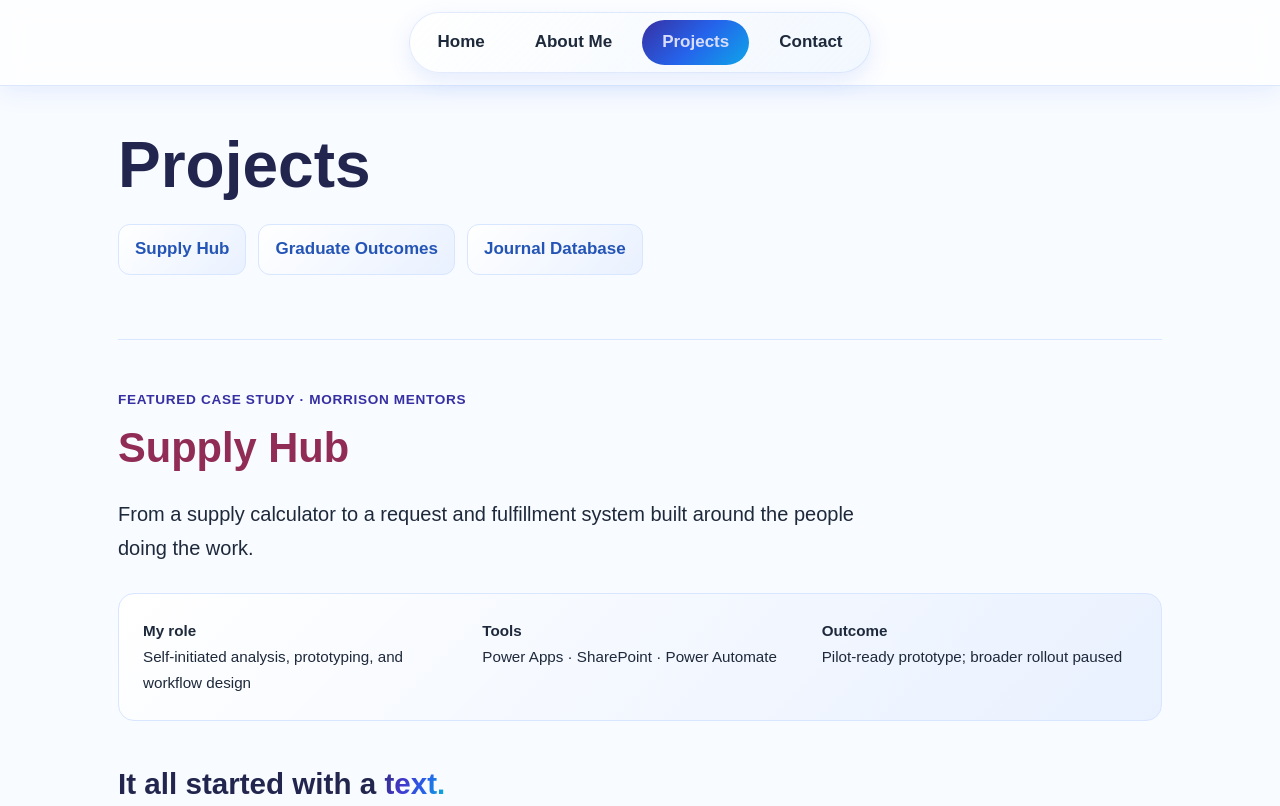
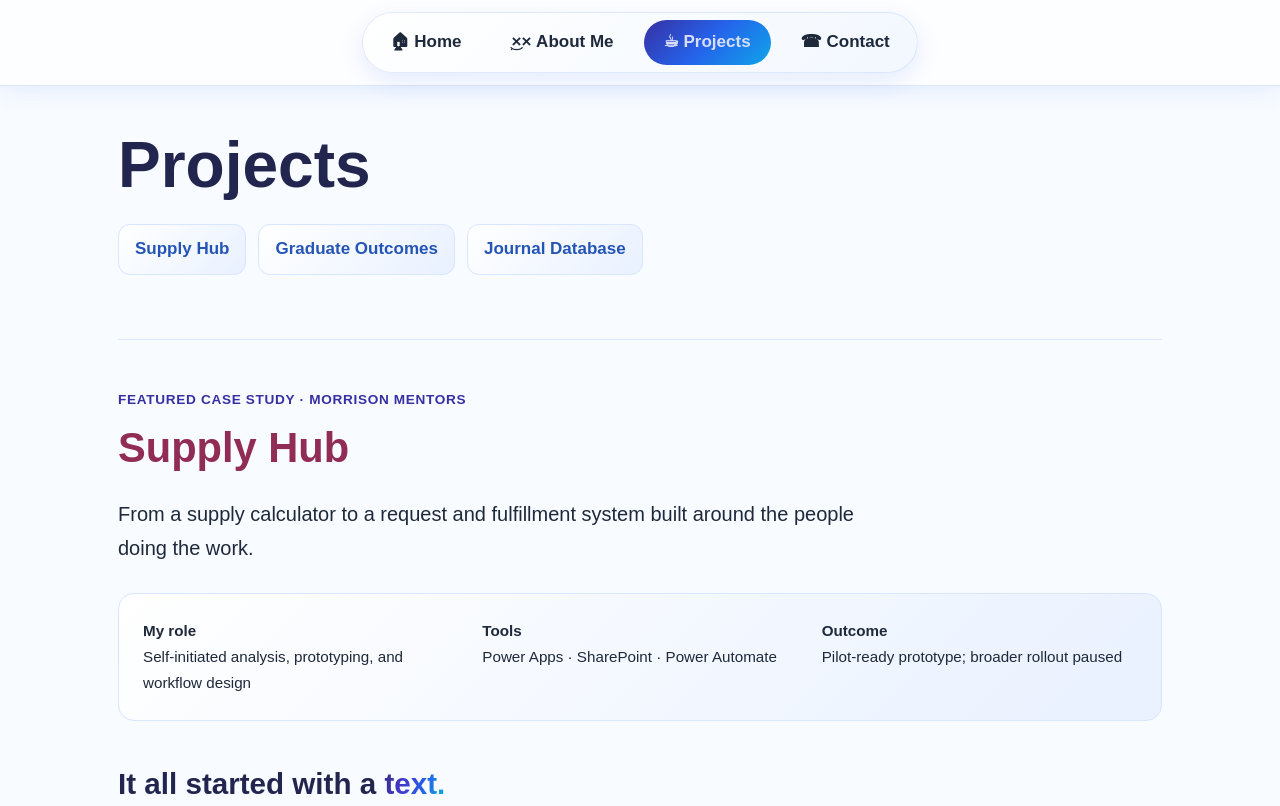
Before and after one commit to JaededC/Portfolio, a plain HTML site: page project.html in a window 1280 px wide. Shown: the top 806 px of the page. Drawn offline with Linux system fonts and the light colour scheme.

Commit message:
Update project.html

```diff
--- a/project.html
+++ b/project.html
@@ -13,10 +13,10 @@
     <header>
         <nav aria-label="Main navigation" class="navbar" id="table_of_contents">
             <div class="navlink">
-                <a href="index.html">Home</a>
-                <a href="About.html">About Me</a>
-                <a aria-current="page" class="active" href="project.html">Projects</a>
-                <a href="contact.html">Contact</a>
+                <a href="index.html">🏠︎ Home</a>
+                <a href="About.html">ִ×͜× About Me</a>
+                <a aria-current="page" class="active" href="project.html">☕︎ Projects</a>
+                <a href="contact.html">☎ Contact</a>
             </div>
         </nav>
         <h1>Projects</h1>
```
